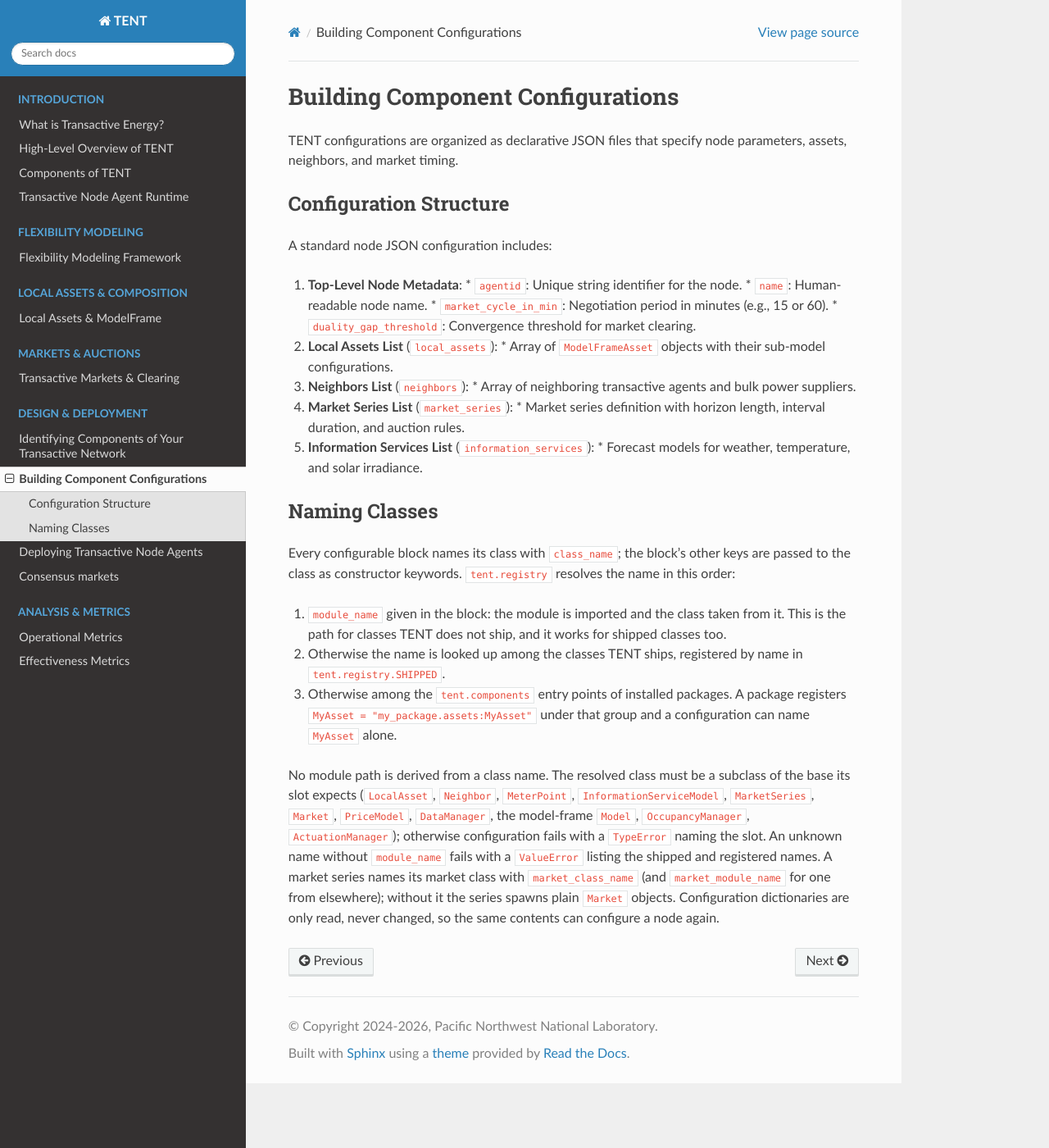
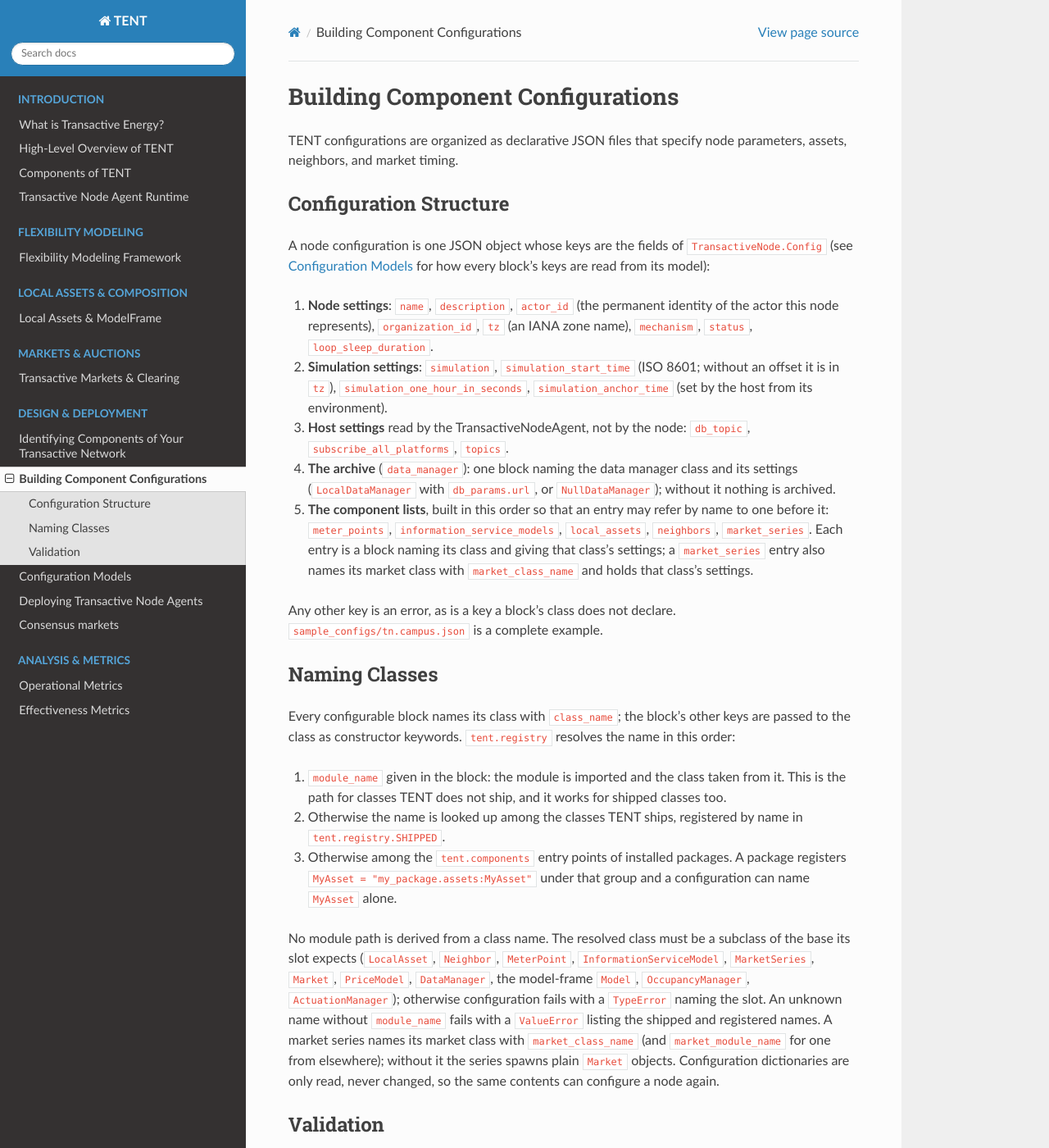
Before and after one commit to transactive-network-systems/tent, a Sphinx documentation site: the page built from docs/source/design/build_component_configurations.rst, in a window 1280 px wide and 1400 px high. Shown: the whole window at 82% size. Built offline with Sphinx 7.4.7 and the Read the Docs theme 3.1.0, drawn with Linux system fonts in a browser that asks for light colours; some of the changed text lies outside the part shown.

Commit message:
README and the documentation describe configuration keys as the fields of each class's Config model: how to read them, the value conventions, validation before building, reconfigurable fields and reconfigure, the archived configuration versions and the JSON Schema export; the node configuration page lists the node model's keys instead of keys that never existed, the asset page's uncontrolled-load example gives the key the model reads, and the agent page configures a node the way the code does.

```diff
--- a/docs/source/design/build_component_configurations.rst
+++ b/docs/source/design/build_component_configurations.rst
@@ -9,25 +9,28 @@ TENT configurations are organized as declarative JSON files that specify node pa
 Configuration Structure
 -----------------------
 
-A standard node JSON configuration includes:
+A node configuration is one JSON object whose keys are the fields of ``TransactiveNode.Config`` (see
+:ref:`Configuration_Models` for how every block's keys are read from its model):
 
-1. **Top-Level Node Metadata**:
-   * ``agentid``: Unique string identifier for the node.
-   * ``name``: Human-readable node name.
-   * ``market_cycle_in_min``: Negotiation period in minutes (e.g., 15 or 60).
-   * ``duality_gap_threshold``: Convergence threshold for market clearing.
+1. **Node settings**: ``name``, ``description``, ``actor_id`` (the permanent identity of the actor this node
+   represents), ``organization_id``, ``tz`` (an IANA zone name), ``mechanism``, ``status``, ``loop_sleep_duration``.
 
-2. **Local Assets List** (``local_assets``):
-   * Array of ``ModelFrameAsset`` objects with their sub-model configurations.
+2. **Simulation settings**: ``simulation``, ``simulation_start_time`` (ISO 8601; without an offset it is in ``tz``),
+   ``simulation_one_hour_in_seconds``, ``simulation_anchor_time`` (set by the host from its environment).
 
-3. **Neighbors List** (``neighbors``):
-   * Array of neighboring transactive agents and bulk power suppliers.
+3. **Host settings** read by the TransactiveNodeAgent, not by the node: ``db_topic``, ``subscribe_all_platforms``,
+   ``topics``.
 
-4. **Market Series List** (``market_series``):
-   * Market series definition with horizon length, interval duration, and auction rules.
+4. **The archive** (``data_manager``): one block naming the data manager class and its settings
+   (``LocalDataManager`` with ``db_params.url``, or ``NullDataManager``); without it nothing is archived.
 
-5. **Information Services List** (``information_services``):
-   * Forecast models for weather, temperature, and solar irradiance.
+5. **The component lists**, built in this order so that an entry may refer by name to one before it:
+   ``meter_points``, ``information_service_models``, ``local_assets``, ``neighbors``, ``market_series``. Each entry is
+   a block naming its class and giving that class's settings; a ``market_series`` entry also names its market class
+   with ``market_class_name`` and holds that class's settings.
+
+Any other key is an error, as is a key a block's class does not declare. ``sample_configs/tn.campus.json`` is a
+complete example.
 
 Naming Classes
 --------------
@@ -49,3 +52,11 @@ configuration fails with a ``TypeError`` naming the slot. An unknown name withou
 ``market_class_name`` (and ``market_module_name`` for one from elsewhere); without it the series spawns plain
 ``Market`` objects. Configuration dictionaries are only read, never changed, so the same contents can configure a node
 again.
+
+Validation
+----------
+
+``TransactiveNode.validate_configuration(configs)`` checks a whole configuration through the models without building
+anything, and ``configure_node`` does so before it builds; the error names the list entry, the component and the keys.
+``tent.registry.configuration_schema()`` returns the JSON Schema of a node configuration for editors and tools. Both are
+described in :ref:`Configuration_Models`.
--- a/docs/source/index.rst
+++ b/docs/source/index.rst
@@ -41,6 +41,7 @@ TENT empowers autonomous agents—representing commercial buildings, municipal g
 
    design/identify_components
    design/build_component_configurations
+   design/configuration_models
    design/deploy_tn_agents
    design/consensus_market
 
```
Also changed, not shown: README.md (+18 -0 lines), docs/source/design/configuration_models.rst (added, +142 -0 lines), docs/source/introduction/transactive_node_agent.rst (+9 -6 lines), docs/source/local_assets/json_configuration.rst (+6 -1 lines).
